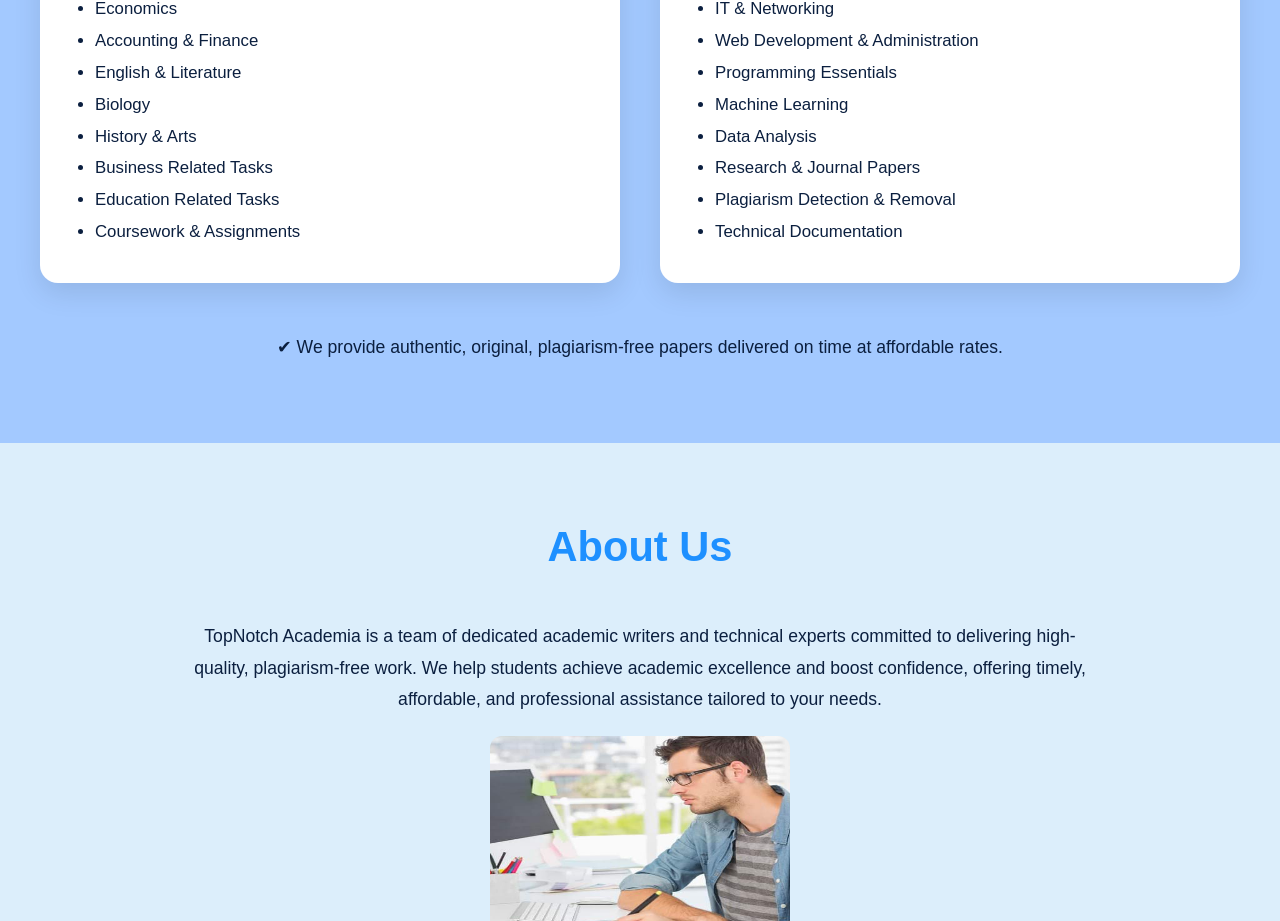
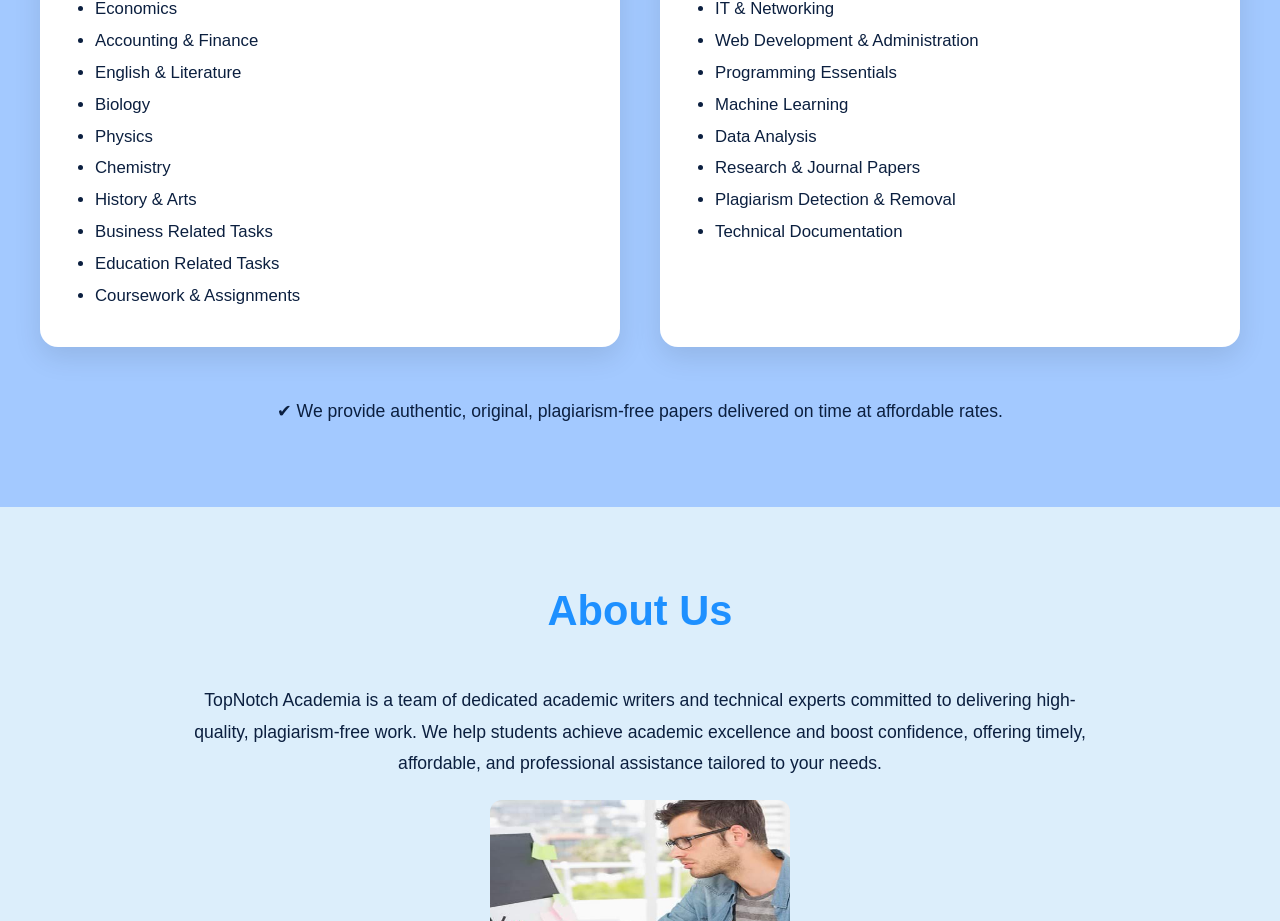
Before and after one commit to Antony-Mwangi/Top-notch-Academia, a Next.js app: page / in a window 1280 px wide. Shown: the part 1180-2101 px from the top of the page. Built offline with nearby package versions, Linux system fonts and the light colour scheme.

Commit message:
made a change in text

```diff
--- a/app/page.js
+++ b/app/page.js
@@ -130,6 +130,8 @@ export default function HomePage() {
               <li>Accounting & Finance</li>
               <li>English & Literature</li>
               <li>Biology</li>
+              <li>Physics</li>
+              <li>Chemistry</li>
               <li>History & Arts</li>
               <li>Business Related Tasks</li>
               <li>Education Related Tasks</li>
```
